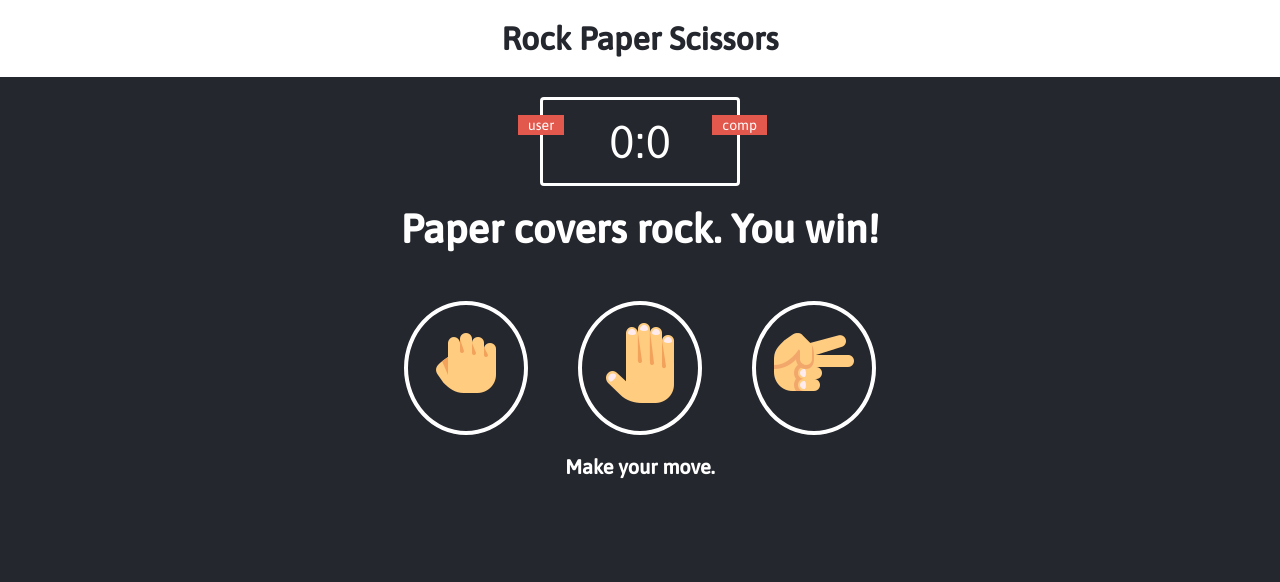
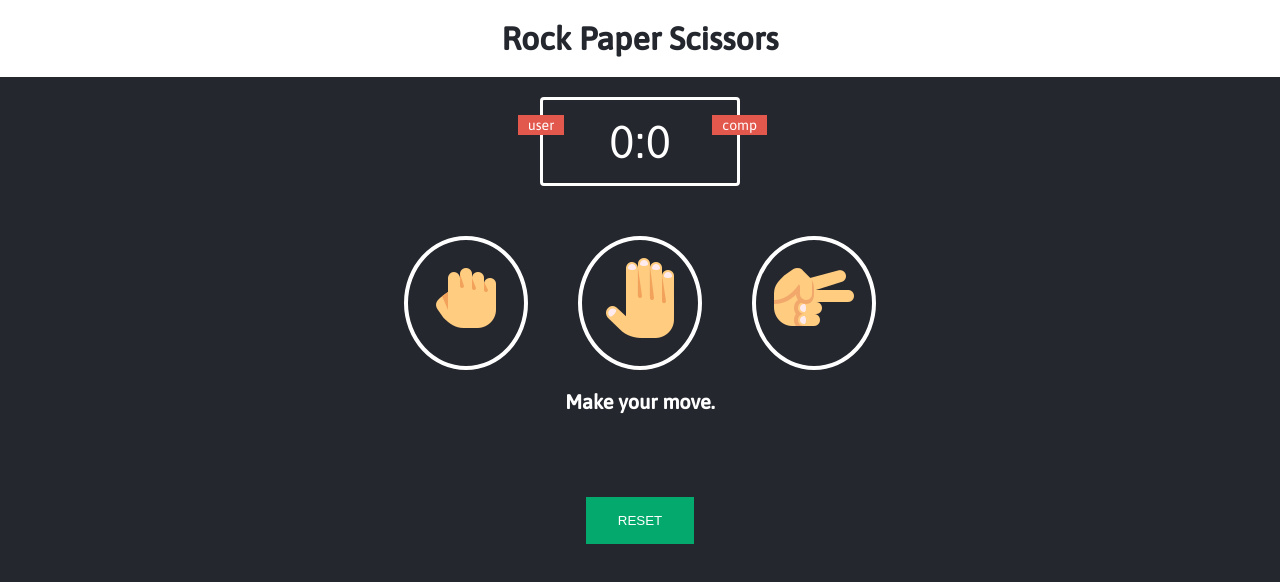
Before and after one commit to LulaZeta/-rock_pape_scissors, a plain HTML site: page index.html in a window 1280 px wide. Drawn offline with Linux system fonts and the light colour scheme.

Commit message:
mejoras_boton_reset

```diff
--- a/index.html
+++ b/index.html
@@ -18,7 +18,7 @@
     </div>
 
     <div class="result">
-        <p>Paper covers rock. You win!</p>
+        <p></p>
 
         <div class="choices">
             <div class="choice" id="r">
@@ -33,6 +33,9 @@
         </div>
     </div>
     <p id="action-message">Make your move.</p>
+    <div class="reset">
+       <input class="input-reset" type="button" value="RESET" onclick="location.reload()"/>
+    </div>
     <script src="app.js" charset="utf-8"></script>
 </body>
 </html>
--- a/style.css
+++ b/style.css
@@ -100,3 +100,18 @@ header >h1 {
     border: 4px solid #f3f3f3;
     box-shadow: 0 0 10px #fdfeff;
 }
+.reset{
+    display: flex;
+    margin: 80px;
+    align-items: center;
+    justify-content: center;
+}
+.input-reset{
+    background-color: #04AA6D;
+  border: 20px;
+  color: white;
+  padding: 16px 32px;
+  text-decoration: none;
+  margin: 4px 2px;
+  cursor: pointer;
+}
```
